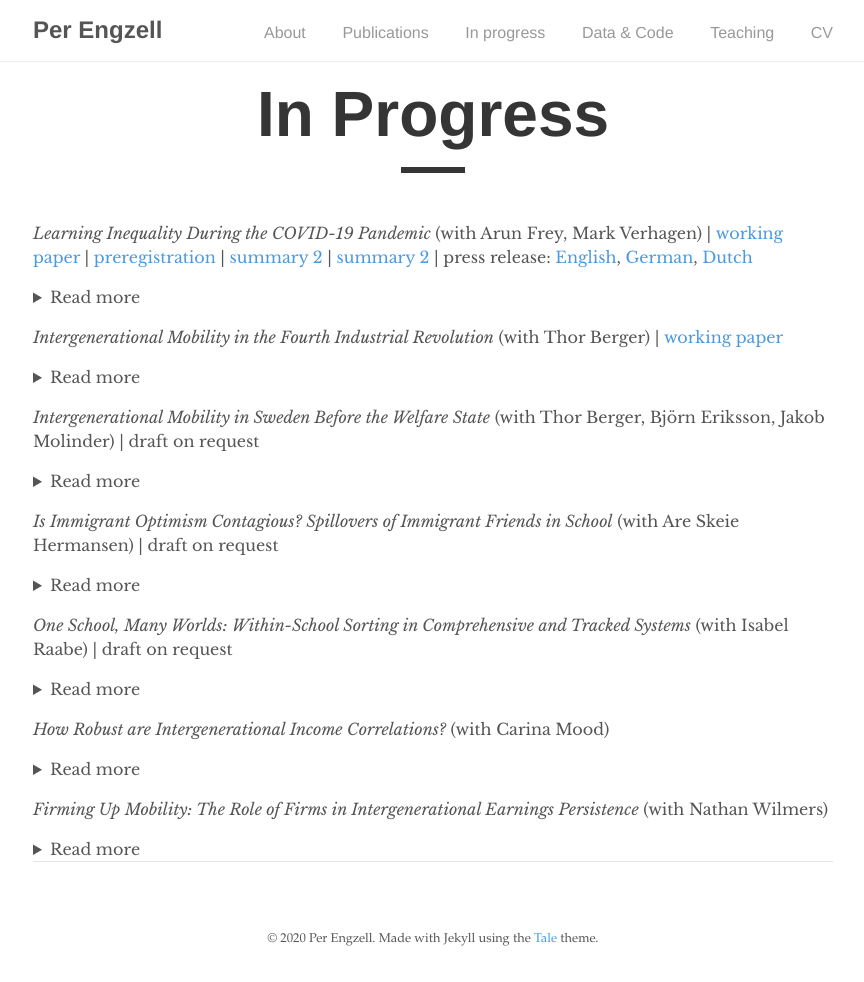
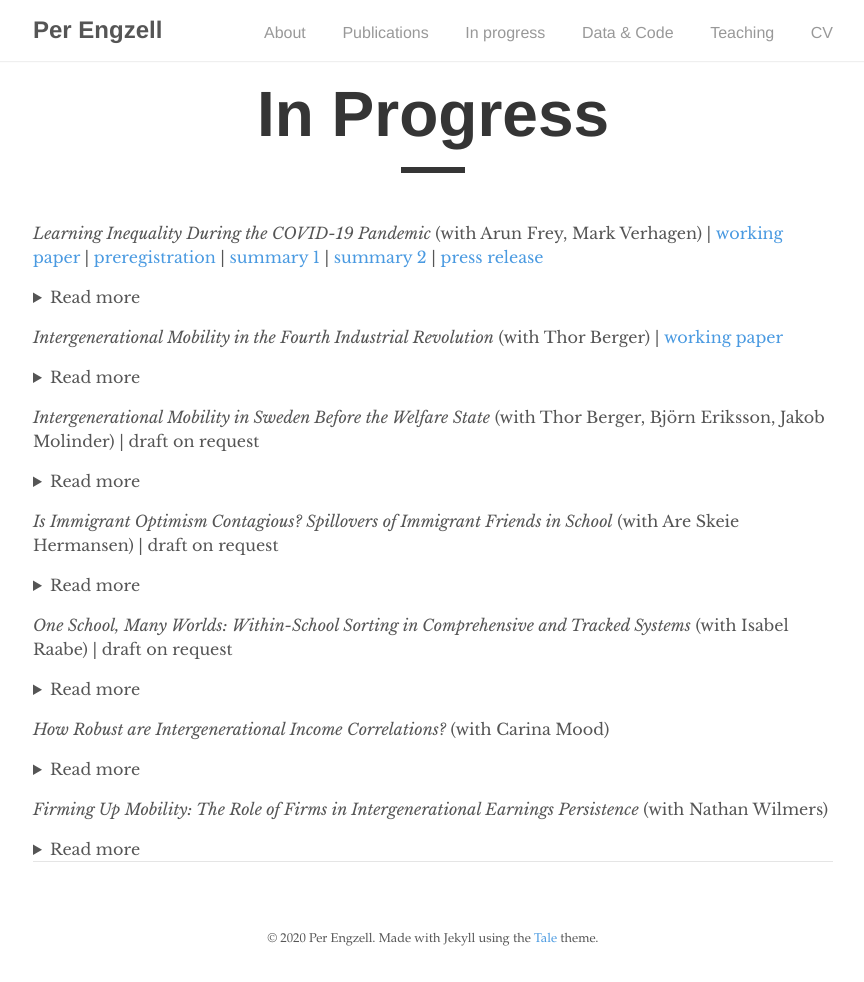
Before and after one commit to pengzell/pengzell.github.io, a Jekyll site: the page built from _pages/inprogress.md, in a window 1280 px wide. Shown: the whole page, without its empty margins (207-1071 px from the left). Built offline with Jekyll 4.4.1, drawn with Linux system fonts in a browser that asks for light colours.

Commit message:
Update inprogress.md

```diff
--- a/_pages/inprogress.md
+++ b/_pages/inprogress.md
@@ -6,8 +6,7 @@ permalink: /inprogress/
 ---
 
 *Learning Inequality During the COVID-19 Pandemic* (with Arun Frey, Mark Verhagen)
-| [working paper](https://osf.io/preprints/socarxiv/ve4z7/) | [preregistration](https://osf.io/xnh9c/) | [summary 2](https://voxeu.org/article/collateral-damage-children-s-education-during-lockdown) | [summary 2](https://population-europe.eu/policy-insights/how-do-school-closures-affect-student-learning-its-worse-you-think) | press release:
-[English](https://www.demographicscience.ox.ac.uk/post/children-learned-little-or-nothing-during-school-closures-despite-online-learning), [German](https://www.demographicscience.ox.ac.uk/post/schulkinder-haben-w%C3%A4hrend-der-schulschlie%C3%9Fungen-trotz-online-unterricht-wenig-oder-nichts-gelernt), [Dutch](https://www.demographicscience.ox.ac.uk/post/leerlingen-lopen-grote-leerachterstanden-op-tijdens-lockdown-aldus-nieuw-onderzoek-van-onderzoekers)
+| [working paper](https://osf.io/preprints/socarxiv/ve4z7/) | [preregistration](https://osf.io/xnh9c/) | [summary 1](https://voxeu.org/article/collateral-damage-children-s-education-during-lockdown) | [summary 2](https://population-europe.eu/policy-insights/how-do-school-closures-affect-student-learning-its-worse-you-think) | [press release](https://www.demographicscience.ox.ac.uk/post/children-learned-little-or-nothing-during-school-closures-despite-online-learning)
 <details>
 <summary>Read more</summary>
 Suspension of face-to-face instruction in schools during the COVID-19 pandemic has led to concerns about consequences for student learning. So far, data to study this question have been limited. In this paper, we evaluate the effect of school closures on primary school students in the Netherlands, where schools remained closed for 8 weeks. We examine nationally standardized test scores before and after lockdown, and compare progress during this period to the same period in previous years. Our results reveal a significant loss of learning progress of about 3 percentile points or 0.08 standard deviations. This loss is around 50% larger among students from low-educated homes, confirming worries about the uneven toll of the pandemic on children and families. Our results are on the same order of magnitude as best-case scenarios projected by the European Commission and the World Bank, and suggest losses many times larger in countries less prepared for remote learning.
```
